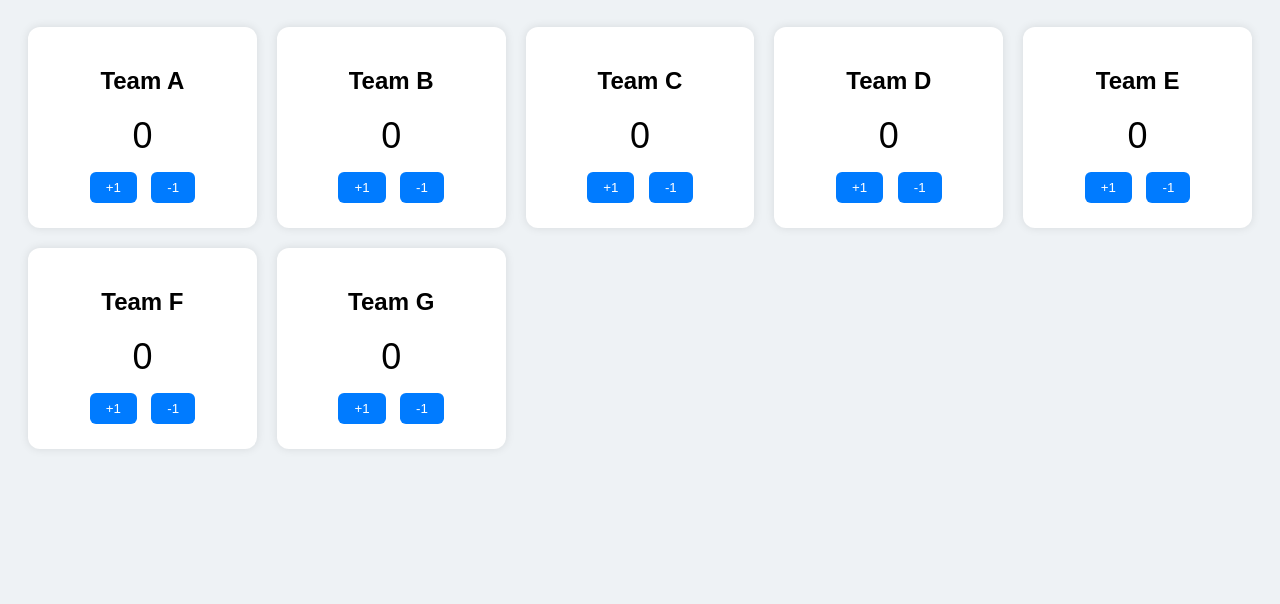
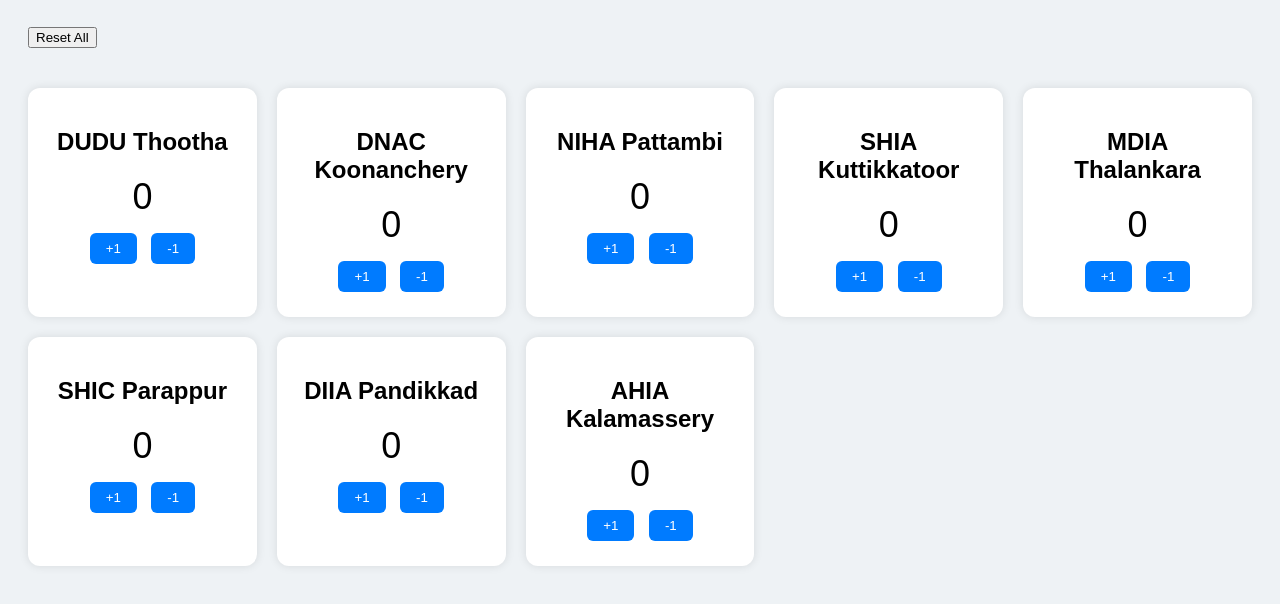
Before and after one commit to Nazimcp-git/live-scoreboard, a plain HTML site: page control.html in a window 1280 px wide. Shown: the part 90-694 px from the top of the page. Drawn offline with Linux system fonts and the light colour scheme; no server answers.

Commit message:
Update control.html

```diff
--- a/control.html
+++ b/control.html
@@ -54,6 +54,18 @@
 
 <body>
     <h1>🎮 Control Panel - Update Scores</h1>
+    <button style="margin-bottom: 40px;" onclick="resetScores()">Reset All</button>
+
+
+<script>
+  function resetScores() {
+    teams.forEach(team => {
+      const teamId = team.replace(/\s/g, '_');
+      db.ref(`scores/${teamId}`).set(0);
+    });
+  }
+</script>
+
     <div class="teams" id="teamsContainer"></div>
 
     <!-- Firebase SDK -->
@@ -75,7 +87,7 @@
         firebase.initializeApp(firebaseConfig);
         const db = firebase.database();
 
-        const teams = ["Team A", "Team B", "Team C", "Team D", "Team E", "Team F", "Team G"];
+        const teams = ["DUDU Thootha", "DNAC Koonanchery", "NIHA Pattambi", "SHIA Kuttikkatoor", "MDIA Thalankara", "SHIC Parappur", "DIIA Pandikkad", "AHIA Kalamassery"];
         const container = document.getElementById('teamsContainer');
 
         teams.forEach(team => {
```
